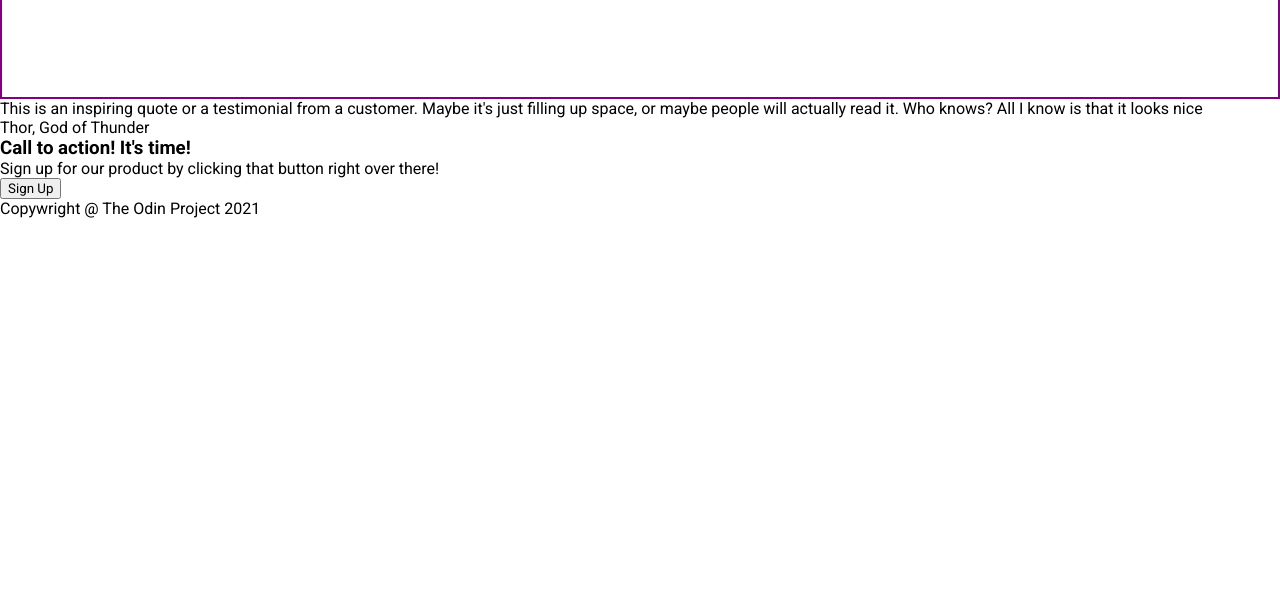
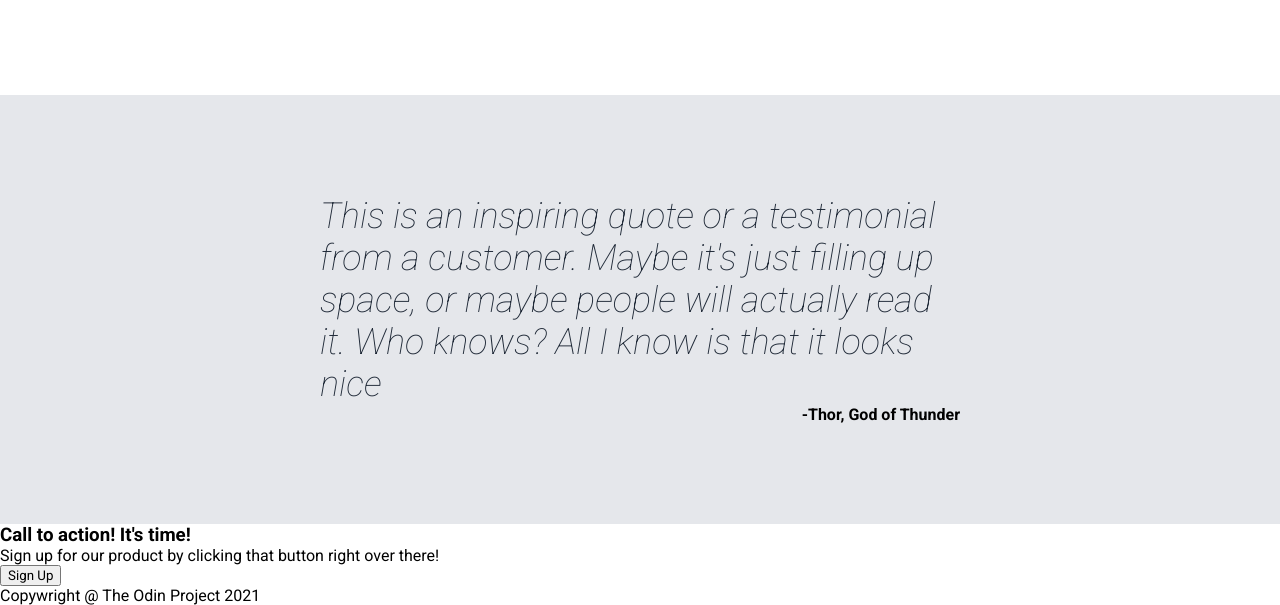
Before and after one commit to brandywalch/landing-page, a plain HTML site: page index.html in a window 1280 px wide. Shown: the part 798-1403 px from the top of the page. Before the commit the page ends 1016 px from the top, so only its background shows below. Drawn offline with Linux system fonts and the light colour scheme.

Commit message:
add css and update html for section three

```diff
--- a/index.html
+++ b/index.html
@@ -1,13 +1,12 @@
 <!DOCTYPE html>
 <html lang="en">
-
     <head>
         <meta charset="UTF-8">
         <title>Landing Page</title>
         <link href="/style.css" rel="stylesheet">
         <link rel="preconnect" href="https://fonts.googleapis.com">
         <link rel="preconnect" href="https://fonts.gstatic.com" crossorigin>
-        <link href="https://fonts.googleapis.com/css2?family=Roboto:ital,wght@0,400;0,700;0,900;1,400&display=swap" rel="stylesheet">
+        <link href="https://fonts.googleapis.com/css2?family=Roboto:ital,wght@0,400;0,700;0,900;1,100&display=swap" rel="stylesheet">
     </head>
 
     <body>
@@ -55,10 +54,15 @@
             </div> <!--close -->
         </div>  <!--close -->
 
-        <div> <!--Should these be sections?-->
-            <p>This is an inspiring quote or a testimonial from a customer. Maybe it's just filling up space, or maybe people will actually read it. Who knows? All I know is that it looks nice</p>
-            <p>Thor, God of Thunder</p>
+        <div class="section-three"> <!--Should these be sections?-->
+            <div class="quote">
+                <p>This is an inspiring quote or a testimonial from a customer. Maybe it's just filling up space, or maybe people will actually read it. Who knows? All I know is that it looks nice</p>
+            </div>
+            <div class="author">
+                <p>-Thor, God of Thunder</p>
+            </div>
         </div>
+
         <div> <!--Should these be sections?-->
             <div>
                 <h3>Call to action! It's time!</h3>
--- a/style.css
+++ b/style.css
@@ -25,14 +25,12 @@ header p {
 }
 
 header {
-    /* border: 2px solid blue;  */
     background: #1F2937;
     color: #F9FAF8;
 }
 
 
 nav {
-    /* border: 2px solid green;  */
     margin-left: auto;
 }
 
@@ -41,8 +39,6 @@ ul {
     display:flex;
     list-style-type: none;
     gap: 25px;
-
-    /* border: 2px solid red;  */
 }
 
 li {
@@ -52,25 +48,19 @@ li {
 
 .header, .hero{
     display:flex;
-    /* border: 2px solid red;  */
 }
 
 .header {
     padding: 10px 180px 50px 180px;
-    /* border: 2px solid purple;   */
 }
 
 .hero {
     padding: 20px 180px 100px 180px;
     justify-content: space-between;
-
-    /* border: 2px solid purple;   */
 }
 
 .hero-text {
     width: 50%;
-
-    /* border: 2px solid palegreen; */
 }
 
 .hero button {
@@ -84,23 +74,17 @@ li {
 
 .hero img {
     width: 40%;
-
-    /* border: 2px solid palegreen; */
 }
 
 .section-two {
     text-align: center;
     padding: 30px 0 100px 0;
-
-    border: 2px solid purple;
 }
 
 .container  {
     display: flex;
     justify-content: center;
     gap: 30px;
-
-    /* border: 2px solid red;  */
 }
 
 .img-container {
@@ -108,8 +92,6 @@ li {
     flex-direction: column;
     width: 150px;
     padding-top: 30px;
-
-    /* border: 2px solid purple;  */
 }
 
 .container img {
@@ -118,5 +100,28 @@ li {
     object-fit: cover;
     border: 3px solid #3882F6;
     border-radius: 8px;
+}
 
+.section-three {
+   display: flex;
+   flex-direction: column;
+   align-items: center;
+   background: #E5E7EB;
+   padding: 100px 0;
 }
+
+.quote {
+    display: flex;
+    width: 50%;
+    font-size: 36px;
+    font-weight: 200;
+    font-style: italic;
+    color: #1F2937;
+}
+
+.author {
+    display: flex;
+    justify-content: flex-end;
+    width: 50%;
+    font-weight: bolder;
+}
```
